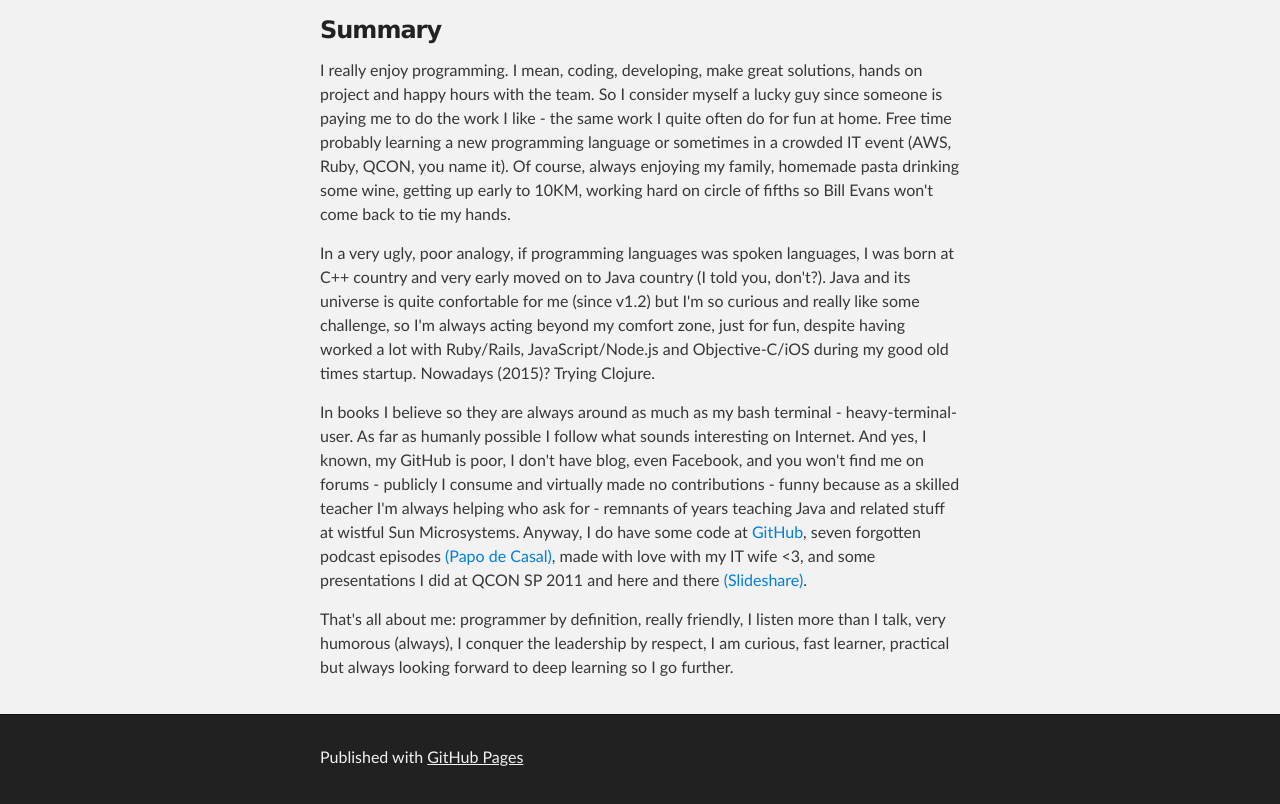
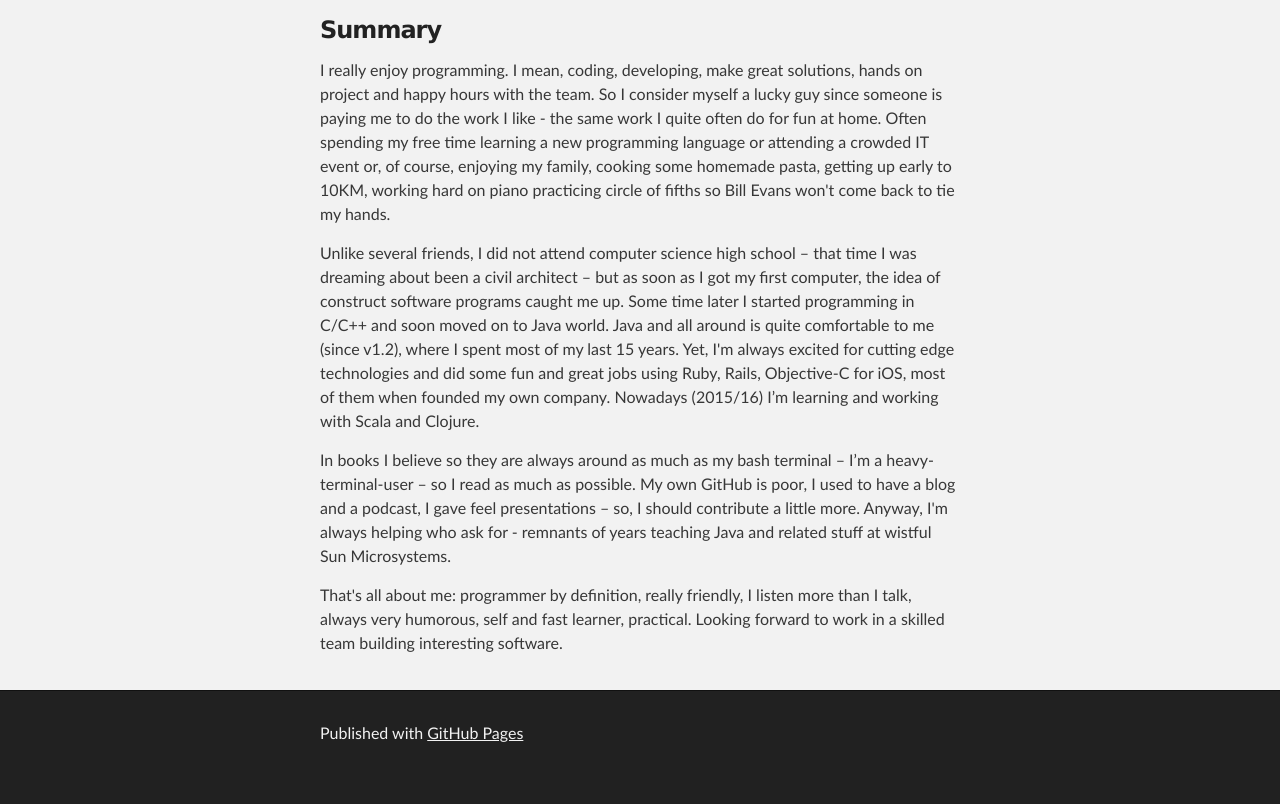
Before and after one commit to cristianosanchez/cristianosanchez.github.io, a plain HTML site: page index.html in a window 1280 px wide. Shown: the part 385-1189 px from the top of the page. After the commit the page ends 1165 px from the top, so only its background shows below. Drawn offline with Linux system fonts and the light colour scheme.

Commit message:
Updating summary

```diff
--- a/index.html
+++ b/index.html
@@ -35,13 +35,13 @@
 
         <h3><a name="welcome-to-github-pages" class="anchor" href="#welcome-to-github-pages"><span class="octicon octicon-link"></span></a>Summary</h3>
 
-<p>I really enjoy programming. I mean, coding, developing, make great solutions, hands on project and happy hours with the team. So I consider myself a lucky guy since someone is paying me to do the work I like - the same work I quite often do for fun at home. Free time probably learning a new programming language or sometimes in a crowded IT event (AWS, Ruby, QCON, you name it). Of course, always enjoying my family, homemade pasta drinking some wine, getting up early to 10KM, working hard on circle of fifths so Bill Evans won't come back to tie my hands.</p>
+<p>I really enjoy programming. I mean, coding, developing, make great solutions, hands on project and happy hours with the team. So I consider myself a lucky guy since someone is paying me to do the work I like - the same work I quite often do for fun at home. Often spending my free time learning a new programming language or attending a crowded IT event or, of course, enjoying my family, cooking some homemade pasta, getting up early to 10KM, working hard on piano practicing circle of fifths so Bill Evans won't come back to tie my hands.</p>
 
-<p>In a very ugly, poor analogy, if programming languages was spoken languages, I was born at C++ country and very early moved on to Java country (I told you, don't?). Java and its universe is quite confortable for me (since v1.2) but I'm so curious and really like some challenge, so I'm always acting beyond my comfort zone, just for fun, despite having worked a lot with Ruby/Rails, JavaScript/Node.js and Objective-C/iOS during my good old times startup. Nowadays (2015)? Trying Clojure.</p>
+<p>Unlike several friends, I did not attend computer science high school – that time I was dreaming about been a civil architect – but as soon as I got my first computer, the idea of construct software programs caught me up. Some time later I started programming in C/C++ and soon moved on to Java world. Java and all around is quite comfortable to me (since v1.2), where I spent most of my last 15 years. Yet, I'm always excited for cutting edge technologies and did some fun and great jobs using Ruby, Rails, Objective-C for iOS, most of them when founded my own company. Nowadays (2015/16) I’m learning and working with Scala and Clojure.</p>
 
-<p>In books I believe so they are always around as much as my bash terminal - heavy-terminal-user. As far as humanly possible I follow what sounds interesting on Internet. And yes, I known, my GitHub is poor, I don't have blog, even Facebook, and you won't find me on forums - publicly I consume and virtually made no contributions - funny because as a skilled teacher I'm always helping who ask for - remnants of years teaching Java and related stuff at wistful Sun Microsystems. Anyway, I do have some code at <a class="anchor" href="http://github.com/cristianosanchez">GitHub</a>, seven forgotten podcast episodes <a class="anchor" href="http://www.papodecasal.com.br">(Papo de Casal)</a>, made with love with my IT wife <3, and some presentations I did at QCON SP 2011 and here and there <a class="anchor" href="http://www.slideshare.net/cristianosanchez">(Slideshare)</a>.</p>
+<p>In books I believe so they are always around as much as my bash terminal – I’m a heavy-terminal-user – so I read as much as possible. My own GitHub is poor, I used to have a blog and a podcast, I gave feel presentations – so, I should contribute a little more. Anyway, I'm always helping who ask for - remnants of years teaching Java and related stuff at wistful Sun Microsystems.</p>
 
-<p>That's all about me: programmer by definition, really friendly, I listen more than I talk, very humorous (always), I conquer the leadership by respect, I am curious, fast learner, practical but always looking forward to deep learning so I go further.</p>
+<p>That's all about me: programmer by definition, really friendly, I listen more than I talk, always very humorous, self and fast learner, practical. Looking forward to work in a skilled team building interesting software.</p>
 
       </section>
     </div>
```
Also changed, not shown: summary.txt.
